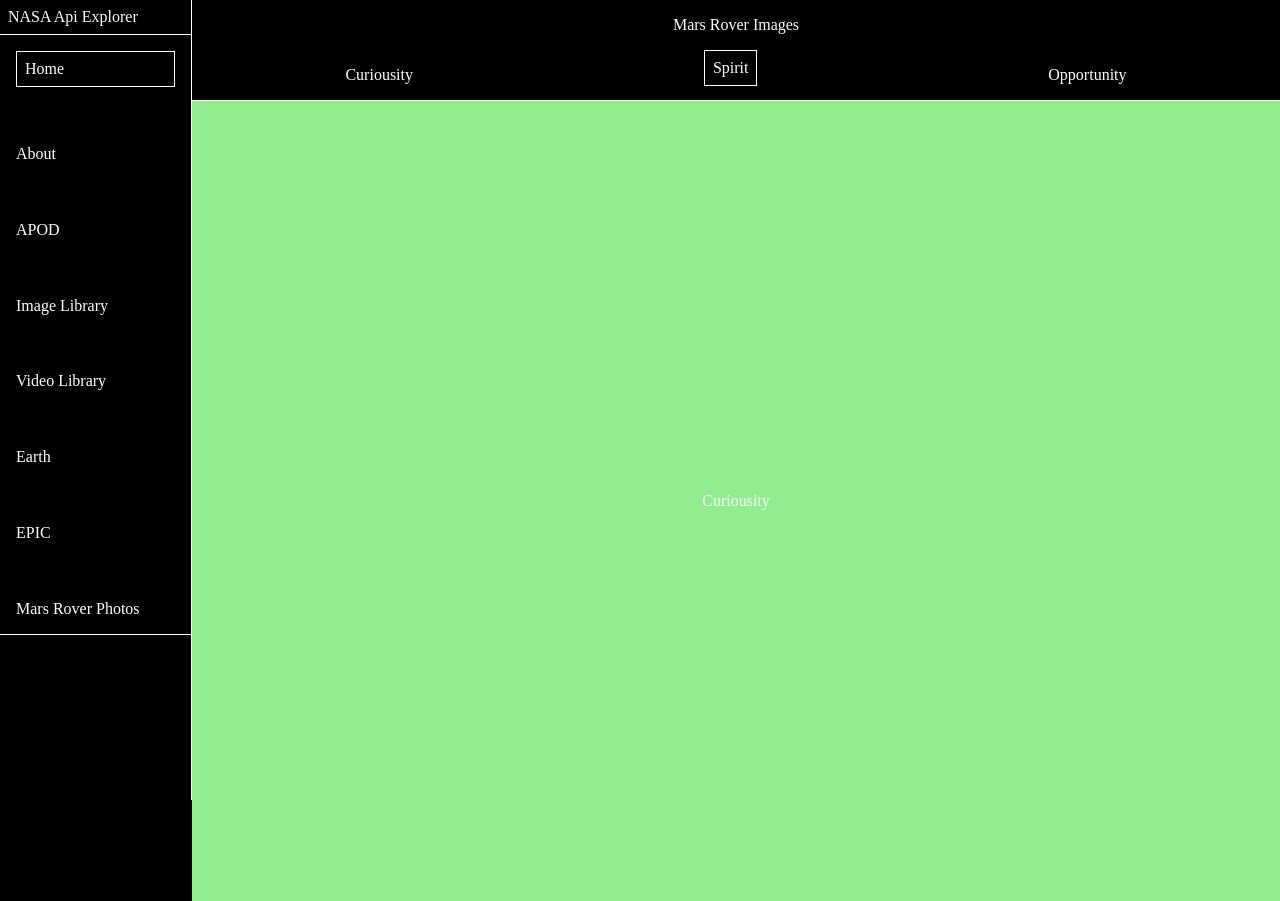
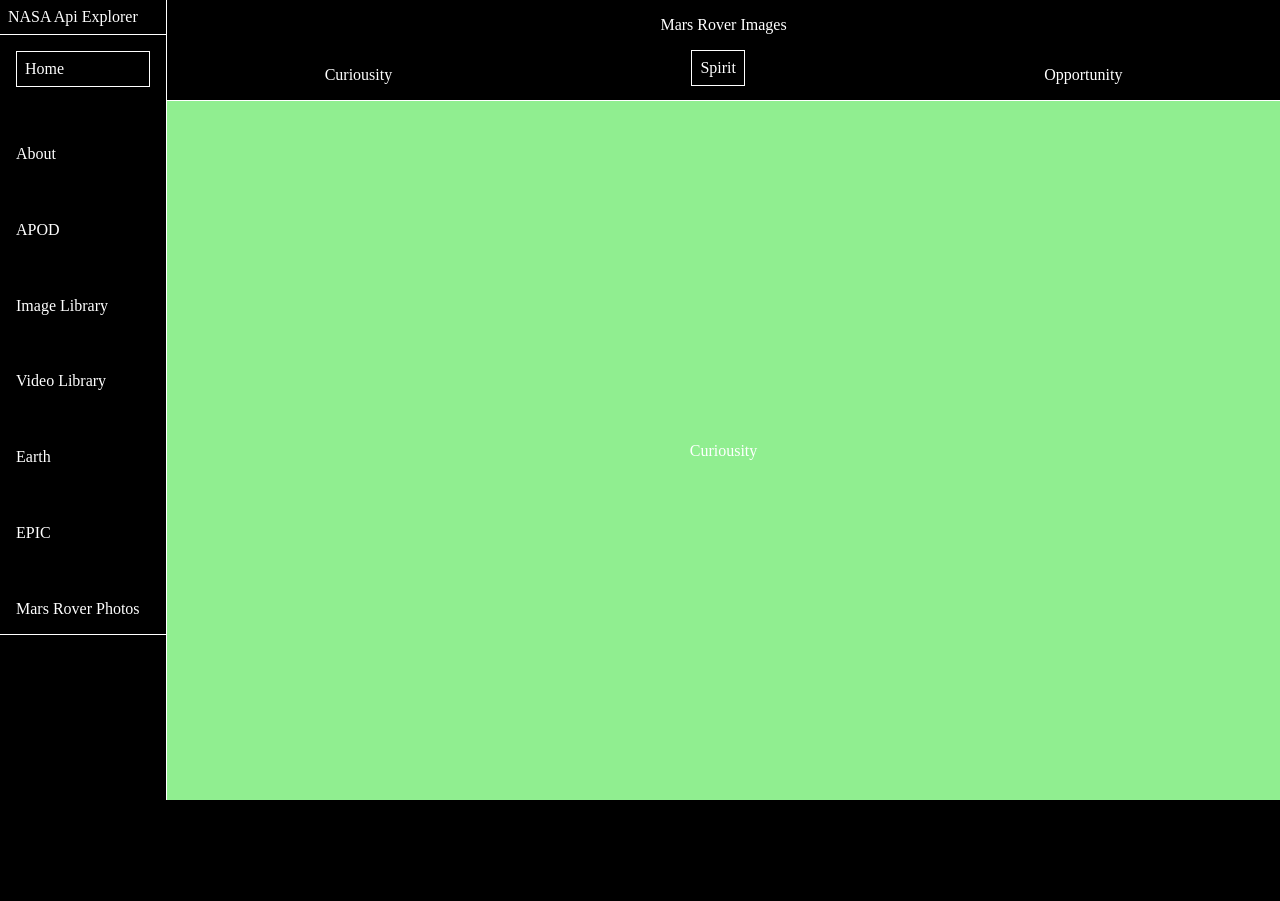
Before and after one commit to sudo-adduser-jordan/nasa-api-explorer, a Next.js app: page /mars-rover-images/curiousity in a window 1280 px wide. After the commit the page ends 800 px from the top, so only its background shows below. Built offline with nearby package versions, Linux system fonts and the light colour scheme; a web font is replaced by a local one.

Commit message:
update rover css

```diff
--- a/src/components/NestedLayout.module.css
+++ b/src/components/NestedLayout.module.css
@@ -1,14 +1,25 @@
 .container {
+    /* background-color: blue; */
+    width: 100%;
     color: white;
     display: flex;
     flex-direction: column;
     justify-content: center;
     align-items: center;
     /* border-bottom: solid white 1px; */
+}
+
+.title {
+    width: 100%;
     margin-top: 1rem;
+    display: flex;
+    justify-content: center;
+    align-items: center;
 }
 
 .nav {
+    /* background-color: aliceblue; */
+    width: 100%;
     color: white;
     margin-top: 1rem;
     /* margin-bottom: 1rem; */
--- a/src/components/NestedLayout.tsx
+++ b/src/components/NestedLayout.tsx
@@ -21,8 +21,8 @@ export default function NestedLayout({ children }: LayoutProps) {
     };
     return (
         <>
-            <main>
-                <div className={styles.container}>Mars Rover Images</div>{' '}
+            <main className={styles.container}>
+                <div className={styles.title}>Mars Rover Images</div>{' '}
                 <nav className={styles.nav}>
                     <Link href={'/mars-rover-images/curiousity'}>
                         <div
--- a/src/pages/mars-rover-images/Curiousity.module.css
+++ b/src/pages/mars-rover-images/Curiousity.module.css
@@ -1,11 +1,13 @@
 .container {
     background-color: lightgreen;
-    width: 85vw;
+    width: 100%;
+
     height: 100%;
     color: white;
     display: flex;
     justify-content: center;
     align-items: center;
+    overflow-y: scroll;
 }
 
 @media (max-width: 800px) {
--- a/src/pages/mars-rover-images/Opportunity.module.css
+++ b/src/pages/mars-rover-images/Opportunity.module.css
@@ -1,11 +1,13 @@
 .container {
     background-color: lightslategrey;
-    width: 85vw;
+    width: 100%;
+
     height: 100%;
     color: white;
     display: flex;
     justify-content: center;
     align-items: center;
+    overflow-y: scroll;
 }
 
 @media (max-width: 800px) {
--- a/src/pages/mars-rover-images/Spirit.module.css
+++ b/src/pages/mars-rover-images/Spirit.module.css
@@ -1,11 +1,12 @@
 .container {
     background-color: lightcoral;
-    width: 85vw;
+    width: 100%;
     height: 100%;
     color: white;
     display: flex;
     justify-content: center;
     align-items: center;
+    overflow-y: scroll;
 }
 
 @media (max-width: 800px) {
```
